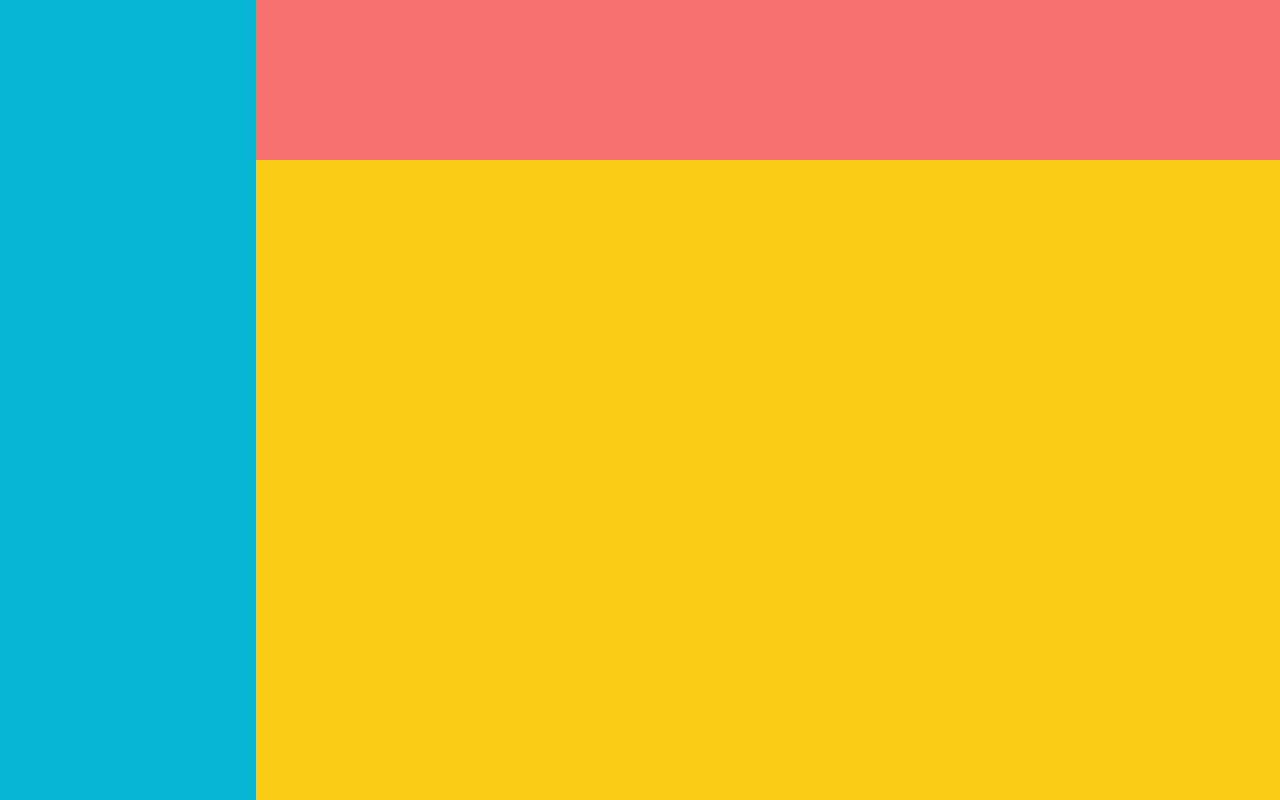
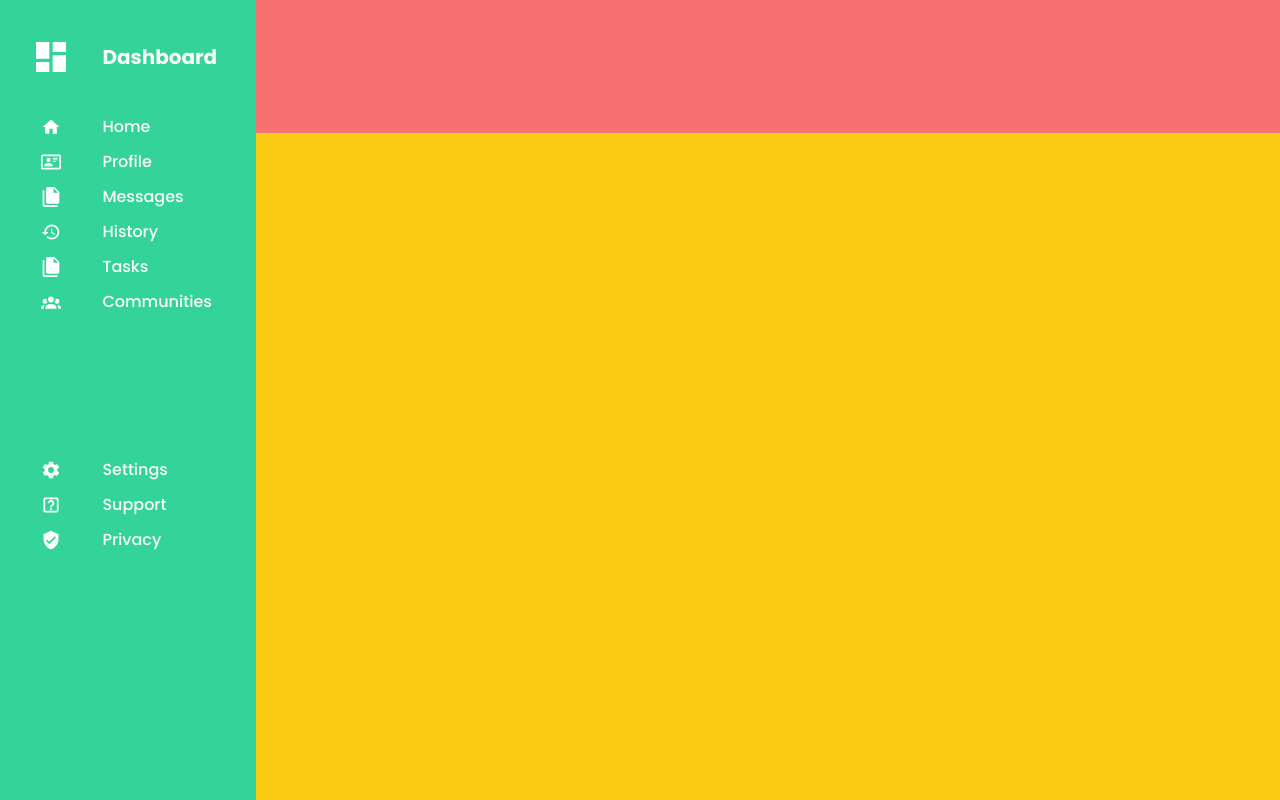
Before and after one commit to NitanJana/admin-dashboard, a plain HTML site: page index.html in a window 1280 px wide. Drawn offline with Linux system fonts and the light colour scheme.

Commit message:
feat: add sidebar

```diff
--- a/index.html
+++ b/index.html
@@ -11,7 +11,65 @@
     <div class="container">
       <div class="header"></div>
 
-      <div class="sidebar"></div>
+      <div class="sidebar">
+        <div class="dashboard-name-container">
+          <img
+            src="./icons/view-dashboard.svg"
+            alt="dashboard icon"
+            class="sidebar-icon dashboard-name-icon"
+          />
+          <p class="dashboard-name">Dashboard</p>
+        </div>
+        <div class="dashboard-main-items">
+          <div class="dashboard-item">
+            <img src="./icons/home.svg" alt="home icon" class="dashboard-item-icon sidebar-icon" />
+            <p class="dashboard-item-name">Home</p>
+          </div>
+
+          <div class="dashboard-item">
+            <img src="./icons/card-account-details-outline.svg" alt="home icon" class="dashboard-item-icon sidebar-icon" />
+            <p class="dashboard-item-name">Profile</p>
+          </div>
+
+          <div class="dashboard-item">
+            <img src="./icons/file-multiple.svg" alt="home icon" class="dashboard-item-icon sidebar-icon" />
+            <p class="dashboard-item-name">Messages</p>
+          </div>
+
+          <div class="dashboard-item">
+            <img src="./icons/history.svg" alt="home icon" class="dashboard-item-icon sidebar-icon" />
+            <p class="dashboard-item-name">History</p>
+          </div>
+
+          <div class="dashboard-item">
+            <img src="./icons/file-multiple.svg" alt="home icon" class="dashboard-item-icon sidebar-icon" />
+            <p class="dashboard-item-name">Tasks</p>
+          </div>
+
+          <div class="dashboard-item">
+            <img src="./icons/account-group.svg" alt="home icon" class="dashboard-item-icon sidebar-icon" />
+            <p class="dashboard-item-name">Communities</p>
+          </div>
+
+
+        </div>
+        <div class="dashboard-other-items">
+          <div class="dashboard-item">
+            <img src="./icons/cog.svg" alt="home icon" class="dashboard-item-icon sidebar-icon" />
+            <p class="dashboard-item-name">Settings</p>
+          </div>
+
+          <div class="dashboard-item">
+            <img src="./icons/help-box-outline.svg" alt="home icon" class="dashboard-item-icon sidebar-icon" />
+            <p class="dashboard-item-name">Support</p>
+          </div>
+
+          <div class="dashboard-item">
+            <img src="./icons/shield-check.svg" alt="home icon" class="dashboard-item-icon sidebar-icon" />
+            <p class="dashboard-item-name">Privacy</p>
+          </div>
+        </div>
+      </div>
 
       <div class="main"></div>
     </div>
--- a/style.css
+++ b/style.css
@@ -1,3 +1,11 @@
+@import url('https://fonts.googleapis.com/css2?family=Poppins:wght@300;400;500;700&display=swap');
+
+:root {
+  --emerald400: #34d399;
+  --white: #fafafa;
+}
+
+
 *,
 *:before,
 *:after {
@@ -6,24 +14,68 @@
   box-sizing: border-box;
 }
 
+body {
+  font-family: 'Poppins', sans-serif;
+}
+
 .container {
   min-height: 100vh;
   display: grid;
-  grid-template-columns: repeat(5,1fr);
-  grid-template-rows: repeat(5,1fr);
+  grid-template-columns: 1fr 4fr;
+  grid-template-rows: 1fr 5fr;
 }
 
 .header {
   background-color: #f87171;
-  grid-area: 1 / 2 / 2 / 6;
+  grid-area: 1 / 2 / 2 / 3;
 }
 
 .sidebar {
-  background-color: #06b6d4;
-  grid-area: 1 / 1 / 6 / 2;
+  background-color: var(--emerald400);
+  grid-area: 1 / 1 / 3 / 2;
+  display: grid;
+  grid-template-rows: 1fr 3fr 3fr;
+  align-items: start;
+  color: var(--white);
+}
+
+.dashboard-main-items,
+.dashboard-other-items {
+  display: grid;
+  row-gap: 10px;
+}
+
+.dashboard-name-container,
+.dashboard-item {
+  display: grid;
+  grid-template-columns: 2fr 3fr;
+  align-items: center;
+  align-self: center;
+}
+
+.dashboard-name {
+  font-weight: 700;
+  font-size: 1.25rem;
+}
+
+.dashboard-name-icon {
+  height: 40px;
+}
+
+.dashboard-item-name {
+  font-weight: 500;
+  font-size: 1rem;
+}
+
+.sidebar-icon {
+  filter: brightness(0)invert(1);
+  justify-self: center;
+}
+
+.dashboard-item-icon {
+  height: 20px;
 }
 
 .main {
   background-color: #facc15;
-  grid-area: 2 / 2 / 6 / 6;
 }
```
